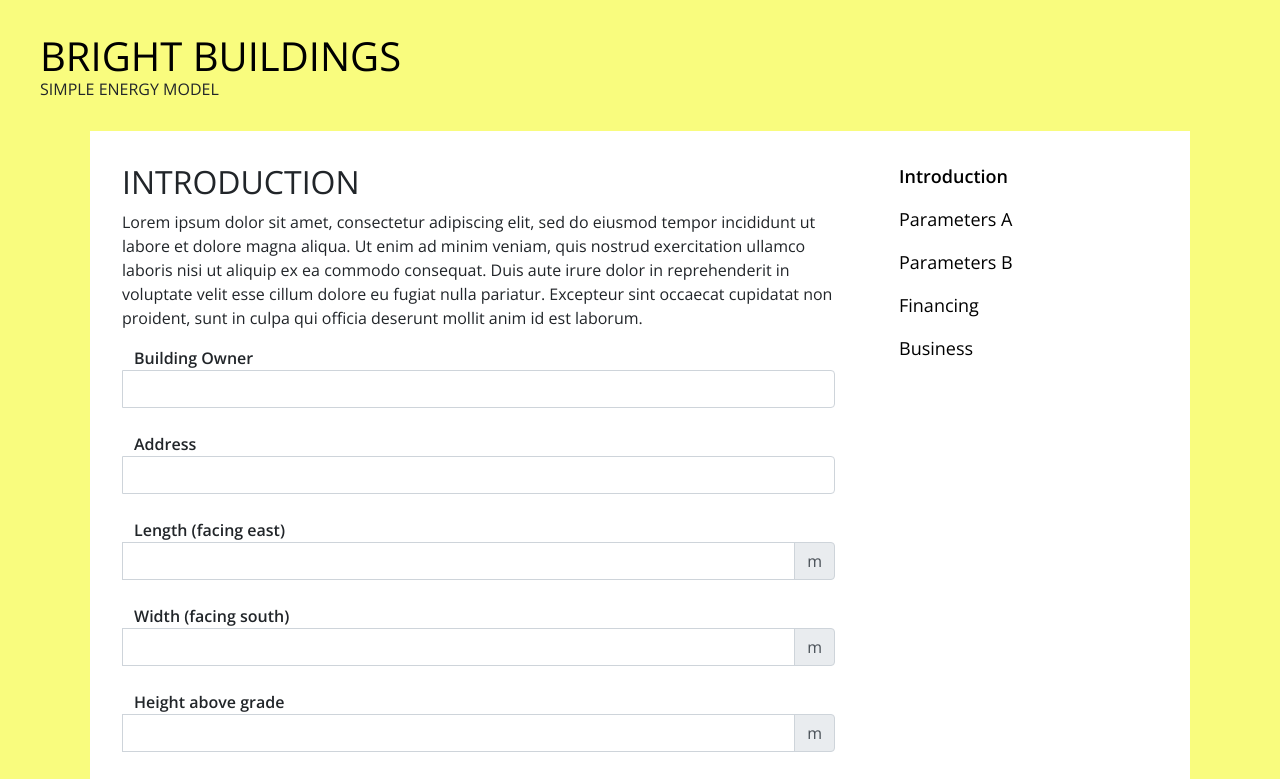
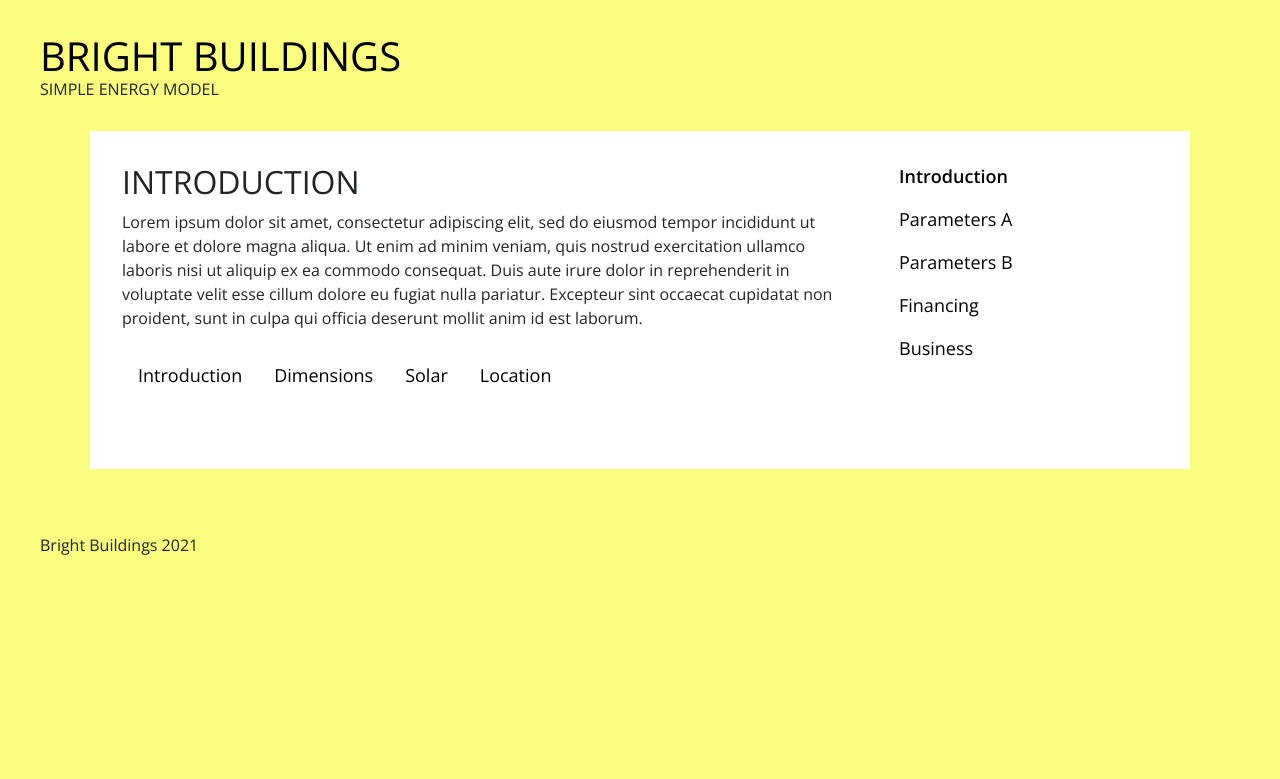
Before and after one commit to brightbuildings/Simple-Energy-Model, a React (Create React App) app: page / in a window 1280 px wide. Shown: the top 779 px of the page. Built offline with nearby package versions, Linux system fonts and the light colour scheme.

Commit message:
subnavigation

```diff
--- a/src/components/Content/Content.css
+++ b/src/components/Content/Content.css
@@ -14,6 +14,20 @@
 }
 
 .Navigation button.active {
+  font-weight: bold;
+}
+
+.subNavigation {
+  display: flex-start;
+  justify-content: center;
+  margin-bottom: 2rem;
+}
+
+.subNavigation button {
+  padding: 1rem;
+}
+
+.subNavigation button.active {
   font-weight: bold;
 }
 
--- a/src/components/Content/Content.js
+++ b/src/components/Content/Content.js
@@ -1,10 +1,10 @@
 import React, { useState } from "react";
 import DataService from "../../services/DataService";
-import { Form, FormGroup, Label, Input, InputGroup, InputGroupAddon, InputGroupText } from "reactstrap";
+import { FormGroup, Label, Input, InputGroup, InputGroupAddon, InputGroupText } from "reactstrap";
 
 import "./Content.css";
 
-const formatSections = (data, activeSection) => {
+const formatSections = (data, activeSection, activeSubsection, setActiveSubsection) => {
   if (data == null) {
     return;
   }
@@ -19,17 +19,17 @@ const formatSections = (data, activeSection) => {
 
       return (
         <React.Fragment key="parameters">
-          {formatSection(parametersA, activeSection)}
-          {formatSection(parametersB, activeSection)}
+          {formatSection(parametersA, activeSection, activeSubsection, setActiveSubsection)}
+          {formatSection(parametersB, activeSection, activeSubsection, setActiveSubsection)}
         </React.Fragment>
       );
     } else {
-      return formatSection(section, activeSection);
+      return formatSection(section, activeSection, activeSubsection, setActiveSubsection);
     }
   });
 };
 
-const formatSection = (section, activeSection) => {
+const formatSection = (section, activeSection, activeSubsection, setActiveSubsection) => {
   const key = section[0];
   const value = section[1];
 
@@ -44,9 +44,30 @@ const formatSection = (section, activeSection) => {
     <FormGroup key={key} className={`fieldset ${activeSection === key ? "active" : ""}`}>
       <h2>{value[labelKey]}</h2>
       <p>{value[contentKey]}</p>
+
+      <div className="subNavigation">
+        {Object.entries(value.fields).map(field => {
+          const key = field[0];
+
+          return (
+            <button
+              key={key}
+              onClick={() => setActiveSubsection(key)}
+              className={key === activeSubsection ? "active" : "" }
+            >
+              {key}
+            </button>
+          );
+        })}
+      </div>
+      <div className="subNavigationContent">
         {Object.entries(value.fields).map(field => {
           const key = field[0];
           const value = field[1];
+
+          if (activeSubsection !== key) {
+            return null;
+          }
 
           return (
             <section key={key} className="Questions">
@@ -57,6 +78,7 @@ const formatSection = (section, activeSection) => {
             );
           })
         }
+      </div>
     </FormGroup>
   );
 }
@@ -163,14 +185,15 @@ const formatQuestion = question => {
 
 function Content() {
   const [activeSection, setActiveSection] = useState("introduction");
+  const [activeSubsection, setActiveSubsection] = useState(null);
   const data = DataService.load();
 
   return (
     <div className="centered-narrow">
       <div className="Content">
-        <Form className="Fields">
-          {formatSections(data, activeSection)}
-        </Form>
+        <div className="Fields">
+          {formatSections(data, activeSection, activeSubsection, setActiveSubsection)}
+        </div>
         <div className="Navigation">
           {formatNavigation(data, activeSection, setActiveSection)}
         </div>
```
Also changed, not shown: 1 other file (tests, documents, lock files or other folders). Lines whose indentation alone changed are shown as unchanged.
